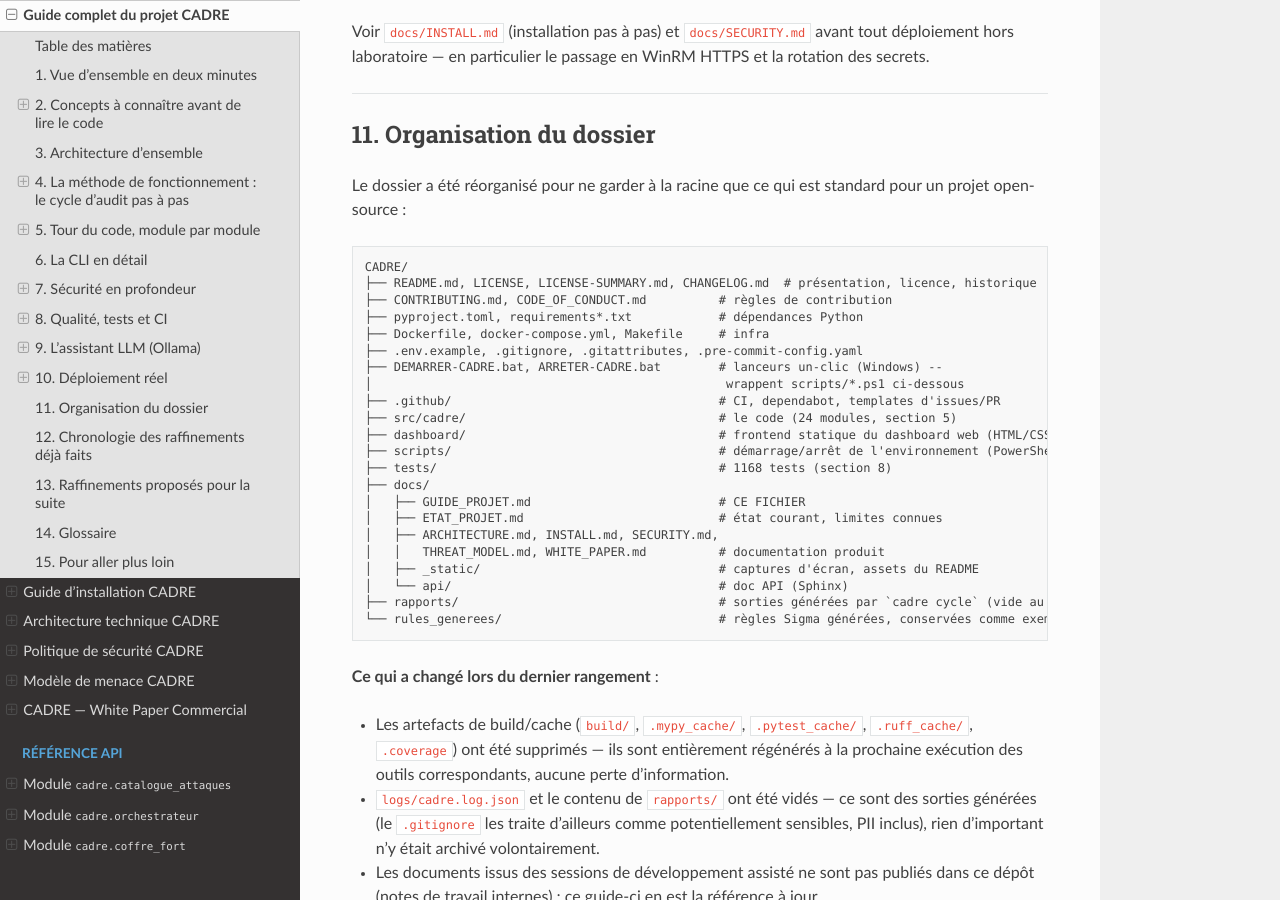
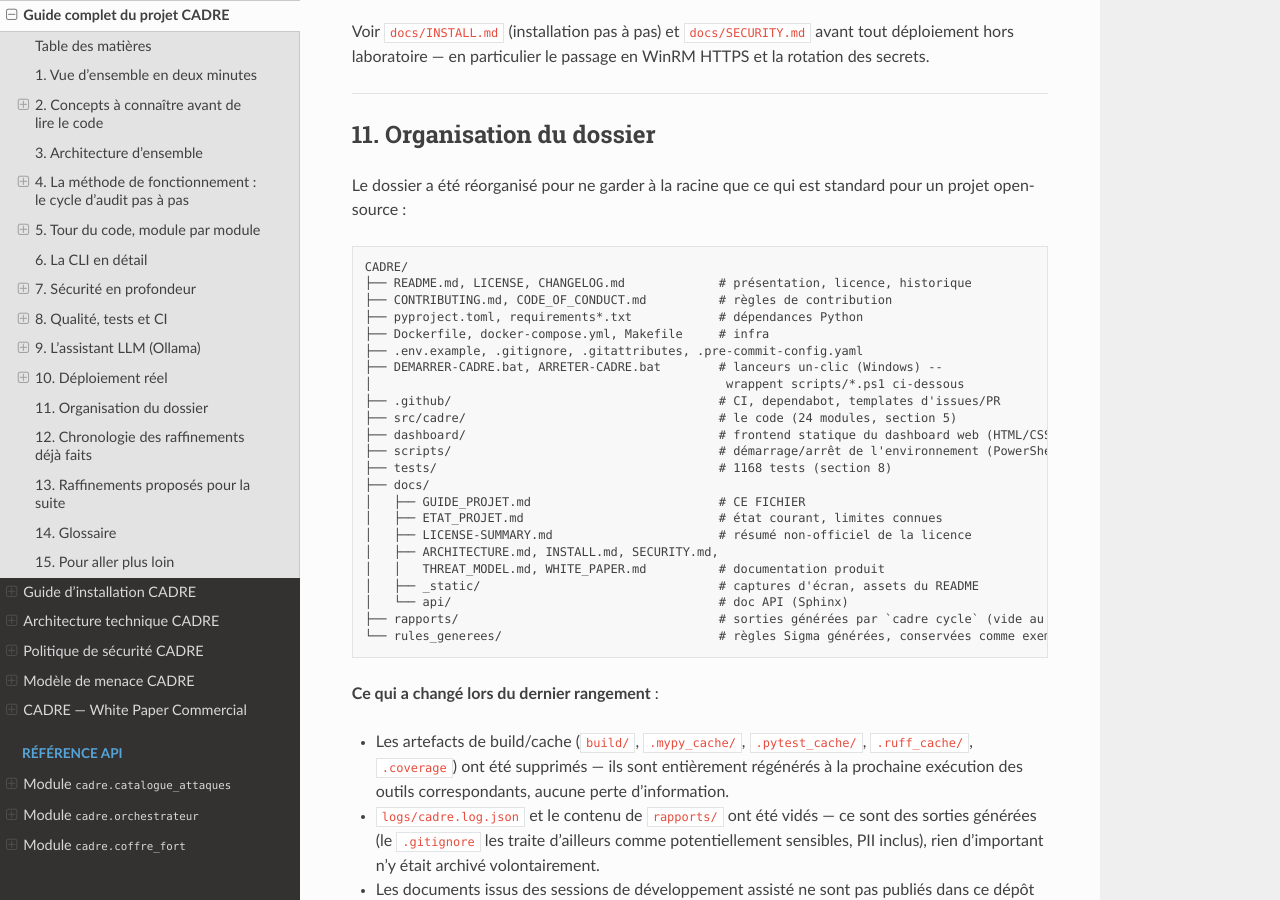
Before and after one commit to Mohamed-Amine-Eddari/CADRE, a Sphinx documentation site: the page built from docs/GUIDE_PROJET.md, in a window 1280 px wide and 900 px high, scrolled down 16281 px. Built offline with Sphinx 7.4.7 and the Read the Docs theme 3.1.0, drawn with Linux system fonts in a browser that asks for light colours.

Commit message:
Corrige les liens vers LICENSE-SUMMARY.md après son déplacement
Le commit précédent (f80ccb1) n'a capturé que le renommage du fichier
-- ces trois modifications de liens (README.md, docs/GUIDE_PROJET.md,
et le lien interne ../LICENSE de LICENSE-SUMMARY.md lui-même) avaient
été faites en même temps mais un `git add` raté (pathspec obsolète)
les a laissées hors du commit. Rattrapées ici, contenu inchangé.

```diff
--- a/docs/GUIDE_PROJET.md
+++ b/docs/GUIDE_PROJET.md
@@ -716,6 +716,7 @@
 ├── docs/
 │   ├── GUIDE_PROJET.md                          # CE FICHIER
 │   ├── ETAT_PROJET.md                           # état courant, limites connues
+│   ├── LICENSE-SUMMARY.md                       # résumé non-officiel de la licence
 │   ├── ARCHITECTURE.md, INSTALL.md, SECURITY.md,
 │   │   THREAT_MODEL.md, WHITE_PAPER.md          # documentation produit
 │   ├── _static/                                 # captures d'écran, assets du README
```
Also changed, not shown: other parts of docs/GUIDE_PROJET.md (+1 -1 lines), README.md (+1 -1 lines), docs/LICENSE-SUMMARY.md (+1 -1 lines).
